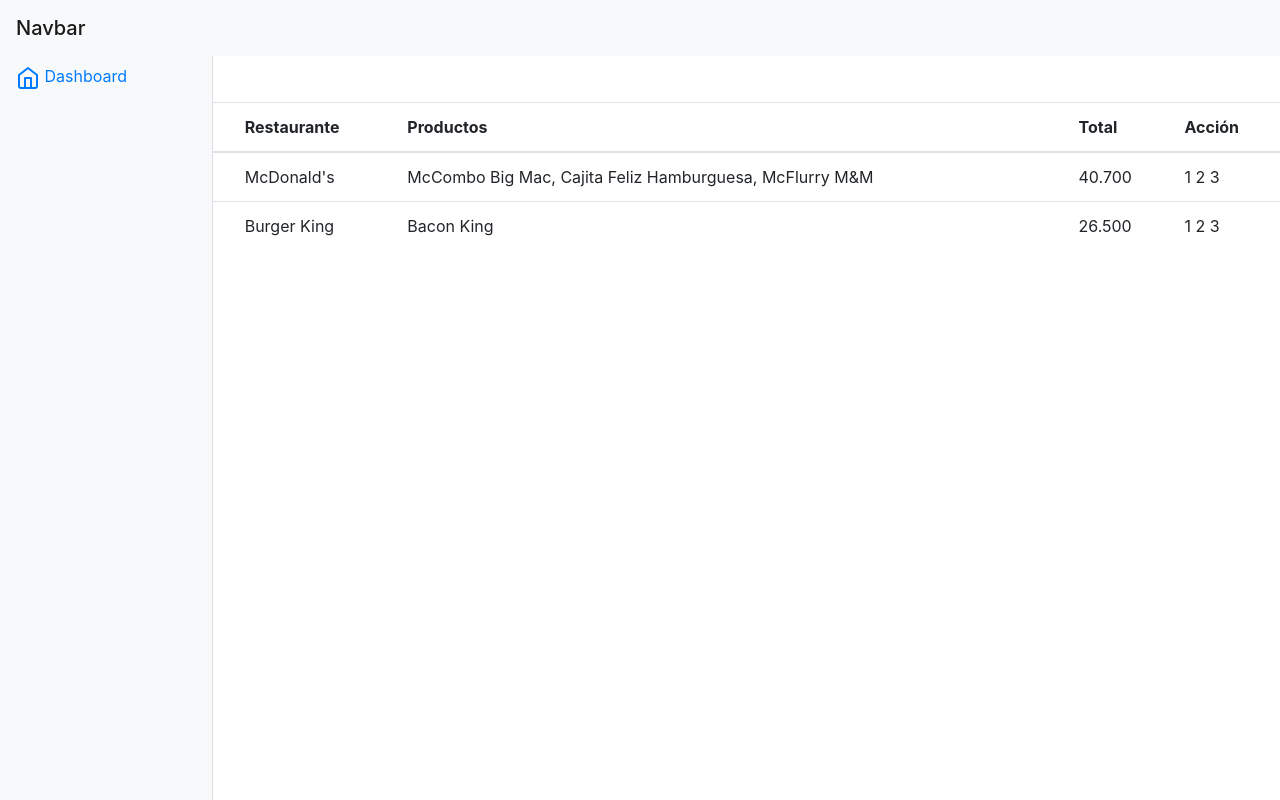
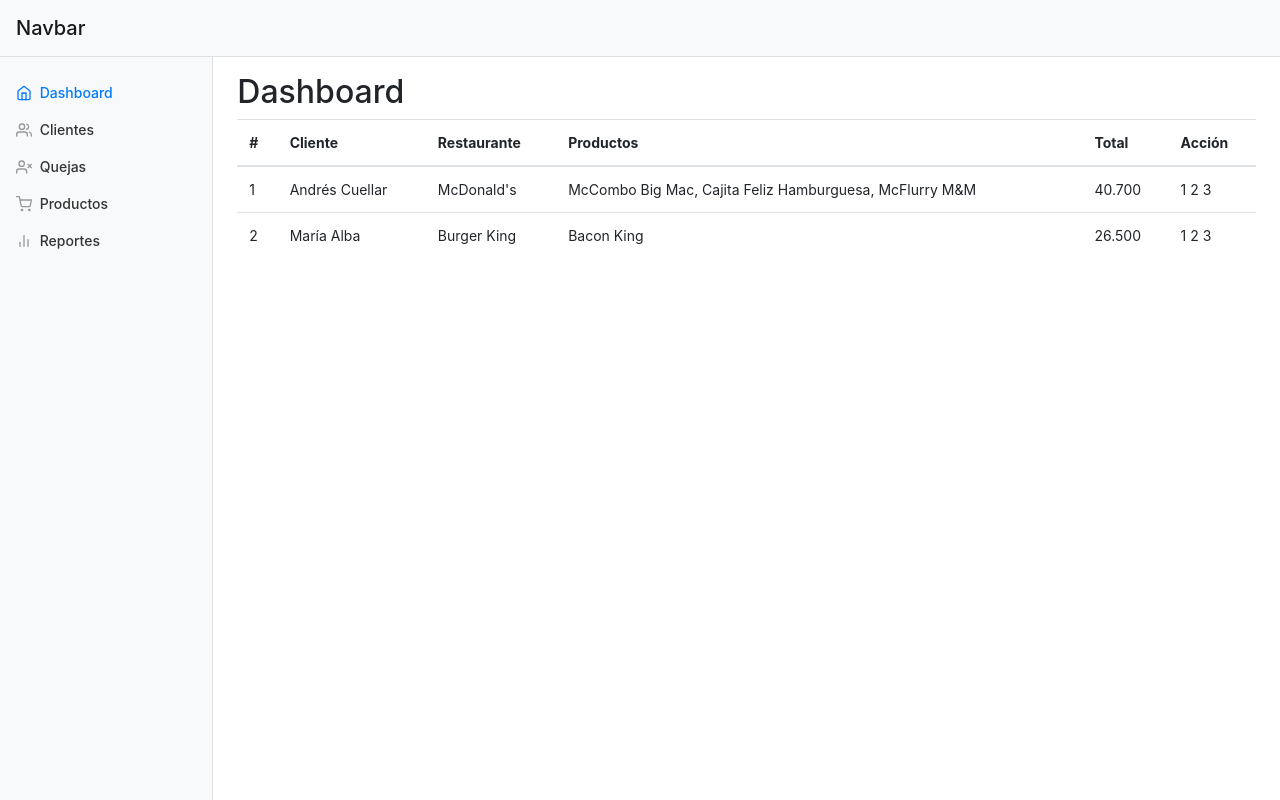
Before and after one commit to andrescuco/ueats, a Django app: template reportes/templates/reportes/index.html in a window 1280 px wide. Run offline with Django 3.2, Linux system fonts and the light colour scheme; the template is opened without the code that fills it: values that come from a table or form of the project are taken from there, others are empty; data comes from the database, SQL or seed files in the repository; some libraries are stand-ins or nearby versions.

Commit message:
División entre sidebar y main

```diff
--- a/reportes/static/reportes/estilos.css
+++ b/reportes/static/reportes/estilos.css
@@ -1,3 +1,13 @@
+body {
+  font-size: .875rem;
+}
+
+.feather {
+  width: 16px;
+  height: 16px;
+  vertical-align: text-bottom;
+}
+
 /* Sidebar */
 
 .sidebar {
@@ -14,7 +24,38 @@
     position: relative;
     top: 0;
     height: calc(100vh - 48px);
-    padding-top: .5rem;
+    padding-top: 26px;
     overflow-x: hidden;
     overflow-y: auto; /* Scrollable contents if viewport is shorter than content. */
   }
+
+  .sidebar .nav-link {
+    font-weight: 500;
+    color: #333;
+  }
+
+  .sidebar .nav-link .feather {
+    margin-right: 4px;
+    color: #999;
+  }
+
+  .sidebar .nav-link.active {
+    color: #007bff;
+  }
+
+  .sidebar .nav-link:hover .feather,
+  .sidebar .nav-link.active .feather {
+    color: inherit;
+  }
+
+/* Contenido */
+
+[role="main"] {
+  padding-top: 16px; /* Space for fixed navbar */
+}
+
+@media (min-width: 768px) {
+  [role="main"] {
+    padding-top: 16px; /* Space for fixed navbar */
+  }
+}
--- a/reportes/templates/reportes/base.html
+++ b/reportes/templates/reportes/base.html
@@ -2,23 +2,28 @@
 
 <!doctype html>
 <html lang="en">
+
 <head>
 
     <meta charset="utf-8">
     <meta name="viewport" content="width=device-width, initial-scale=1, shrink-to-fit=no">
 
-    <link rel="stylesheet" href="https://stackpath.bootstrapcdn.com/bootstrap/4.3.1/css/bootstrap.min.css" integrity="sha384-ggOyR0iXCbMQv3Xipma34MD+dH/1fQ784/j6cY/iJTQUOhcWr7x9JvoRxT2MZw1T" crossorigin="anonymous">
+    <link rel="stylesheet" href="https://stackpath.bootstrapcdn.com/bootstrap/4.3.1/css/bootstrap.min.css"
+        integrity="sha384-ggOyR0iXCbMQv3Xipma34MD+dH/1fQ784/j6cY/iJTQUOhcWr7x9JvoRxT2MZw1T" crossorigin="anonymous">
     <script src="https://unpkg.com/feather-icons"></script>
     <link rel="stylesheet" href="{% static 'reportes/estilos.css' %}">
 
     <title>UEats - Gestión</title>
 </head>
+
 <body>
 
-    <nav class="navbar navbar-light bg-light sticky-top">
+    <nav class="navbar navbar-light bg-light sticky-top border-bottom">
         <span class="navbar-brand mb-0 h1">Navbar</span>
     </nav>
 
+    <div class="container-fluid">
+        <div class="row">
             <nav class="col-md-2 d-none d-md-block bg-light sidebar">
                 <div class="sidebar-sticky">
                     <ul class="nav flex-column">
@@ -28,17 +33,53 @@
                                 Dashboard <span class="sr-only">(current)</span>
                             </a>
                         </li>
+                        <li class="nav-item">
+                            <a class="nav-link" href="#">
+                                <span data-feather="users"></span>
+                                Clientes
+                            </a>
+                        </li>
+                        <li class="nav-item">
+                            <a class="nav-link" href="#">
+                                <span data-feather="user-x"></span>
+                                Quejas
+                            </a>
+                        </li>
+                        <li class="nav-item">
+                            <a class="nav-link" href="#">
+                                <span data-feather="shopping-cart"></span>
+                                Productos
+                            </a>
+                        </li>
+                        <li class="nav-item">
+                            <a class="nav-link" href="#">
+                                <span data-feather="bar-chart-2"></span>
+                                Reportes
+                            </a>
+                        </li>
                     </ul>
                 </div>
             </nav>
 
-    <h2>Dashboard</h2>
+            <main role="main" class="col-md-9 ml-sm-auto col-lg-10 px-4">
                 {% block content %}
                 {% endblock %}
+            </main>
+
+        </div> <!-- .row -->
+    </div> <!-- .container-fluid -->
+
 
     <script>feather.replace()</script>
-    <script src="https://code.jquery.com/jquery-3.3.1.slim.min.js" integrity="sha384-q8i/X+965DzO0rT7abK41JStQIAqVgRVzpbzo5smXKp4YfRvH+8abtTE1Pi6jizo" crossorigin="anonymous"></script>
-    <script src="https://cdnjs.cloudflare.com/ajax/libs/popper.js/1.14.7/umd/popper.min.js" integrity="sha384-UO2eT0CpHqdSJQ6hJty5KVphtPhzWj9WO1clHTMGa3JDZwrnQq4sF86dIHNDz0W1" crossorigin="anonymous"></script>
-    <script src="https://stackpath.bootstrapcdn.com/bootstrap/4.3.1/js/bootstrap.min.js" integrity="sha384-JjSmVgyd0p3pXB1rRibZUAYoIIy6OrQ6VrjIEaFf/nJGzIxFDsf4x0xIM+B07jRM" crossorigin="anonymous"></script>
+    <script src="https://code.jquery.com/jquery-3.3.1.slim.min.js"
+        integrity="sha384-q8i/X+965DzO0rT7abK41JStQIAqVgRVzpbzo5smXKp4YfRvH+8abtTE1Pi6jizo"
+        crossorigin="anonymous"></script>
+    <script src="https://cdnjs.cloudflare.com/ajax/libs/popper.js/1.14.7/umd/popper.min.js"
+        integrity="sha384-UO2eT0CpHqdSJQ6hJty5KVphtPhzWj9WO1clHTMGa3JDZwrnQq4sF86dIHNDz0W1"
+        crossorigin="anonymous"></script>
+    <script src="https://stackpath.bootstrapcdn.com/bootstrap/4.3.1/js/bootstrap.min.js"
+        integrity="sha384-JjSmVgyd0p3pXB1rRibZUAYoIIy6OrQ6VrjIEaFf/nJGzIxFDsf4x0xIM+B07jRM"
+        crossorigin="anonymous"></script>
 </body>
+
 </html>
--- a/reportes/templates/reportes/index.html
+++ b/reportes/templates/reportes/index.html
@@ -1,6 +1,9 @@
 {% extends 'reportes/base.html' %}
 
 {% block content %}
+<div>
+    <h2>Dashboard</h2>
+</div>
 {% if pedidos %}
 <table class="table table-hover">
     <thead>
@@ -31,6 +34,6 @@
     </tbody>
 </table>
 {% else %}
-<p>No polls are available.</p>
+<p>No hay pedidios en la base de datos.</p>
 {% endif %}
 {% endblock %}
--- a/ueats/urls.py
+++ b/ueats/urls.py
@@ -17,6 +17,6 @@ from django.contrib import admin
 from django.urls import include, path
 
 urlpatterns = [
-    path('pedidos/', include('reportes.urls')),
+    path('', include('reportes.urls')),
     path('admin/', admin.site.urls),
 ]
```
Lines whose indentation alone changed are shown as unchanged.
